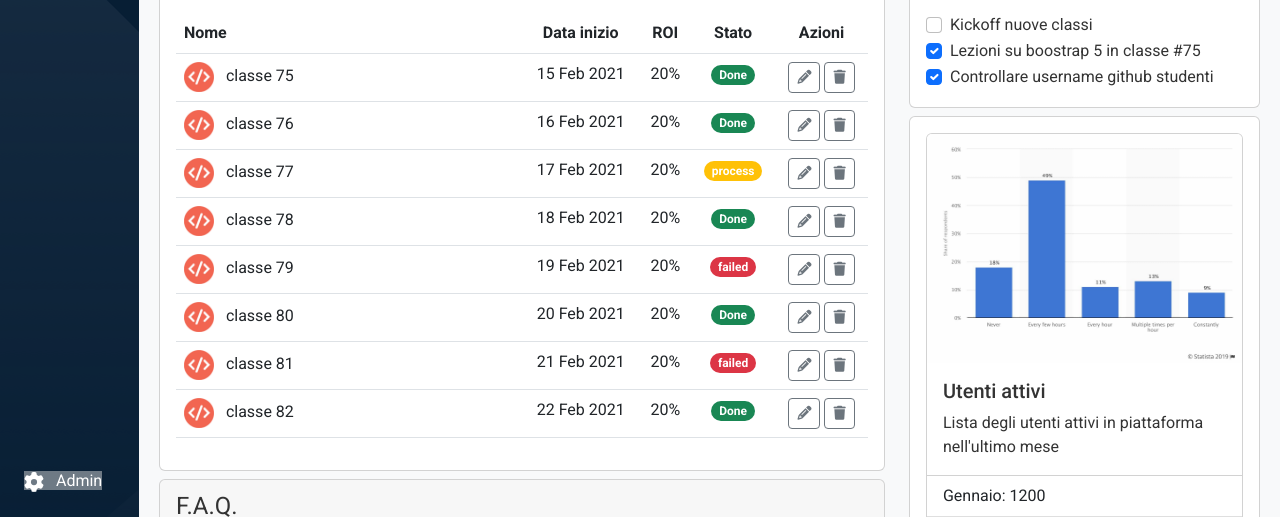
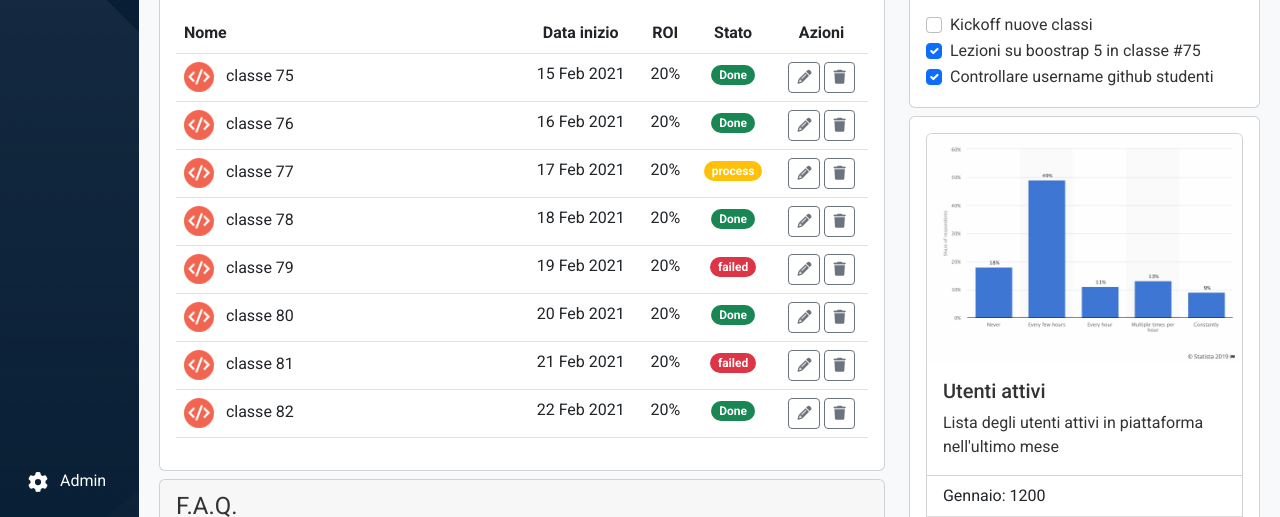
Before and after one commit to flavio-franceschetti/html-css-bootstrap-dashboard, a plain HTML site: page index.html in a window 1280 px wide. Shown: the part 283-800 px from the top of the page. Drawn offline with nearby package versions, Linux system fonts and the light colour scheme.

Commit message:
fix: bottom nav admin hover FINE

```diff
--- a/css/style.css
+++ b/css/style.css
@@ -68,7 +68,7 @@ img {
 }
 
 .left-nav-list li:hover,
-.bottom-nav a {
+.bottom-nav a:hover {
   background-color: rgba(211, 211, 211, 0.5);
   cursor: pointer;
 }
--- a/index.html
+++ b/index.html
@@ -172,7 +172,7 @@
           </div>
           <!-- last button -->
           <div class="bottom-nav">
-            <a href="#">
+            <a class="p-1" href="#">
               <span class="left-nav-icon">
                 <svg xmlns="http://www.w3.org/2000/svg" viewBox="0 0 512 512">
                   <!--!Font Awesome Free 6.5.2 by @fontawesome - https://fontawesome.com License - https://fontawesome.com/license/free Copyright 2024 Fonticons, Inc.-->
```
